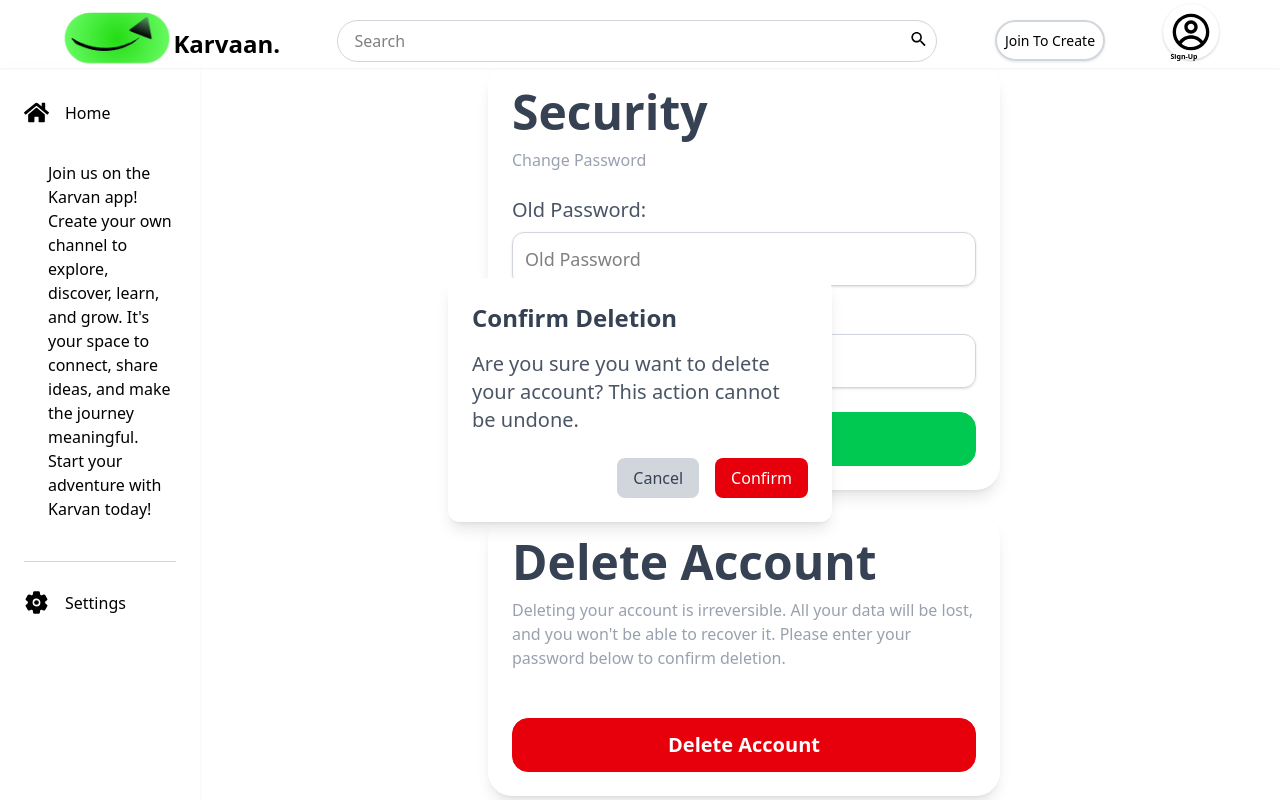
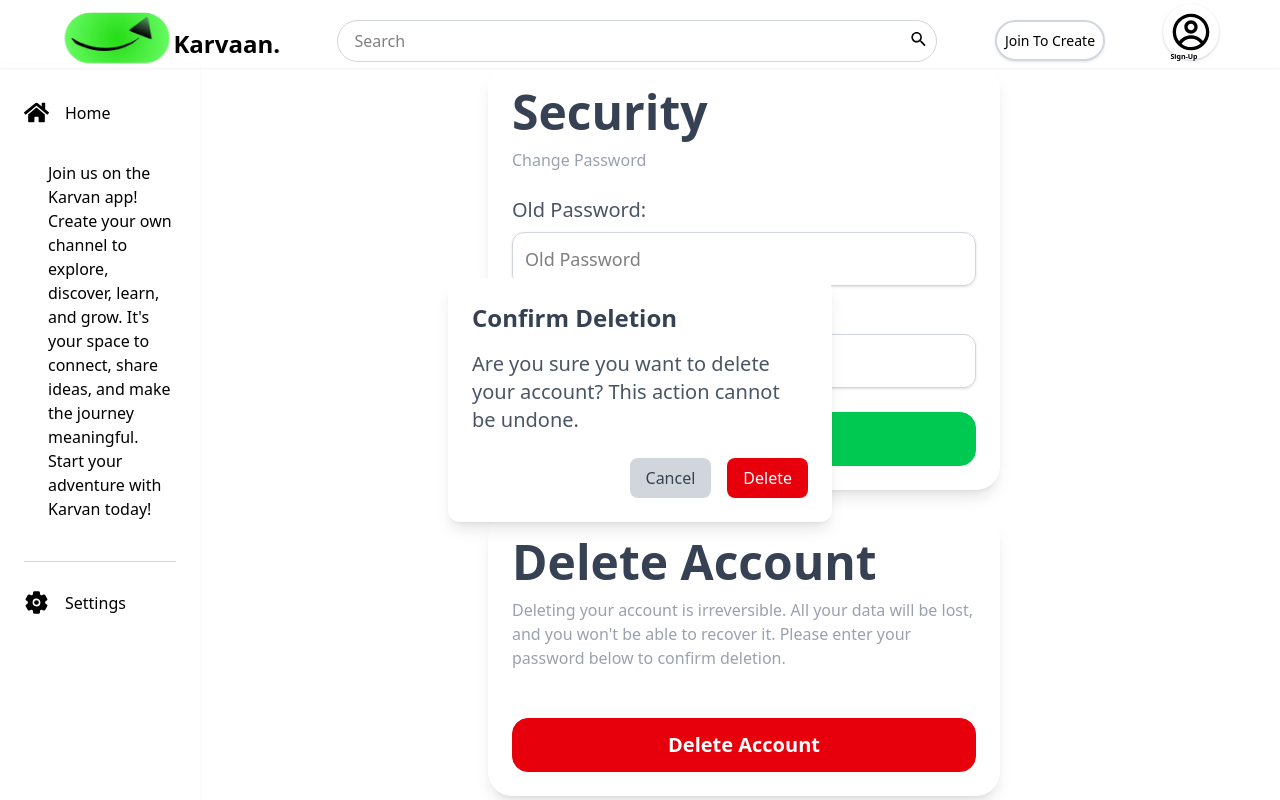
Before and after one commit to dipunjab/karvaan-App-MERN-, a React (Vite) app in the folder frontend/: page /settings in a window 1280 px wide. Both pictures are taken after a click on the button "Delete Account". Built offline with nearby package versions, Linux system fonts and the light colour scheme; no server answers.

Commit message:
For deleting account and upd peronsal info

```diff
--- a/frontend/src/pages/Settings.jsx
+++ b/frontend/src/pages/Settings.jsx
@@ -1,7 +1,9 @@
 import axios from 'axios';
 import React, { useState } from 'react';
+import { useNavigate } from 'react-router-dom';
 
 const Settings = () => {
+    const [loading, setLoading] = useState(false);
     const [loadingPersonal, setLoadingPersonal] = useState(false);
     const [errorPersonal, setErrorPersonal] = useState(false);
     const [errorMsgPersonal, setErrorMsgPersonal] = useState("");
@@ -53,13 +55,26 @@ const Settings = () => {
         }
     };
 
+    const navigate = useNavigate()
     const [showModal, setModal] = useState(false)
     const confirmDeleteModal = () => {
         setModal(true)
     }
 
     const deleteAccount = async()=>{
-
+        try {
+            setLoading(true);
+            const res = await axios.delete(`${import.meta.env.VITE_API_BACKEND}/users/delete-account`,
+                { headers: { Authorization: localStorage.getItem('accessToken') } }
+            );
+            console.log(res)
+        } catch (error) {
+            console.log(error.message);
+        } finally {
+            setLoading(false);
+            navigate("/")
+            localStorage.setItem("accessToken", "")
+        }
     }
 
     return (
@@ -116,7 +131,7 @@ const Settings = () => {
                             <p className='text-gray-600 mt-4 text-xs sm:text-xl'>Are you sure you want to delete your account? This action cannot be undone.</p>
                             <div className='mt-6 flex justify-end gap-4'>
                                 <button onClick={() => setModal(false)} className='cursor-pointer px-4 py-2 bg-gray-300 text-gray-700 rounded-lg'>Cancel</button>
-                                <button onClick={deleteAccount} className='px-4 py-2 bg-red-600 text-white rounded-lg cursor-pointer hover:bg-red-800'>Confirm</button>
+                                <button onClick={deleteAccount} className='px-4 py-2 bg-red-600 text-white rounded-lg cursor-pointer hover:bg-red-800' disabled={loading ? true: false}>{loading? "Deleting...": "Delete"}</button>
                             </div>
                         </div>
                     </div>
```
